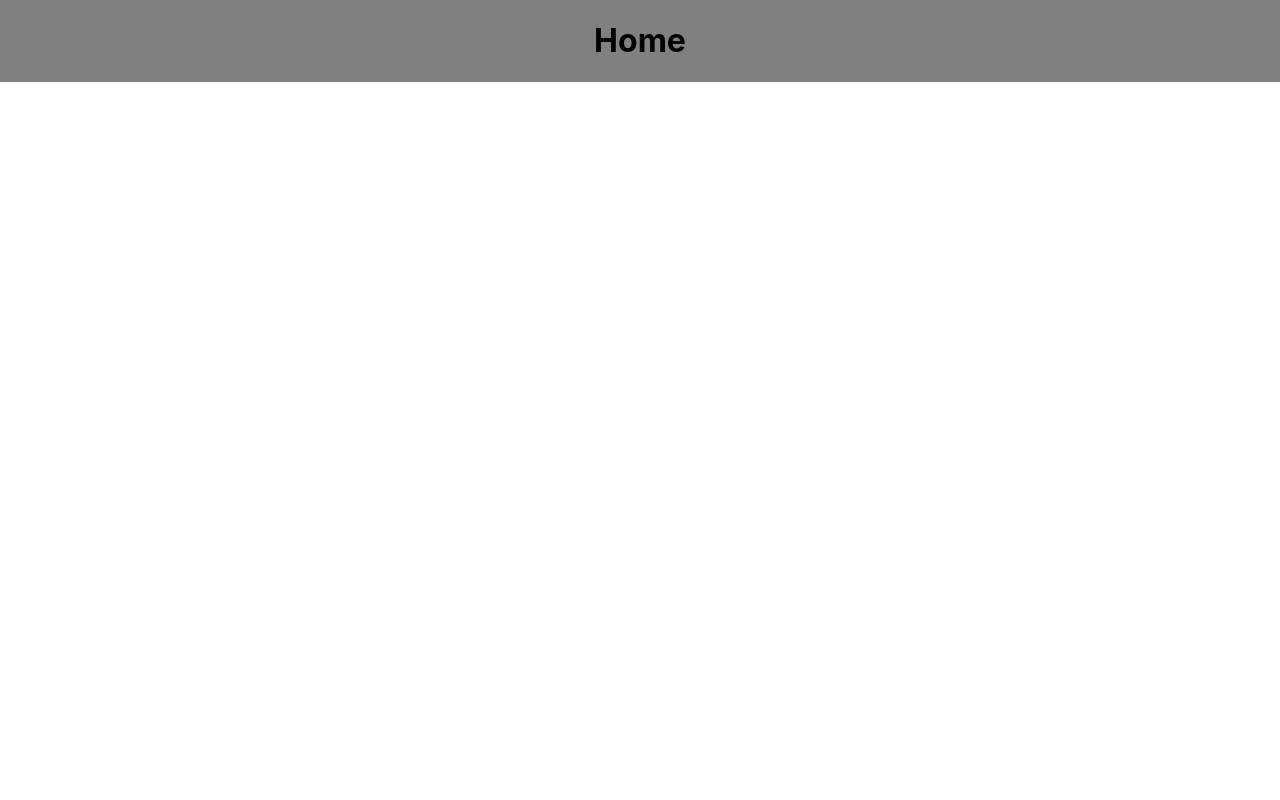
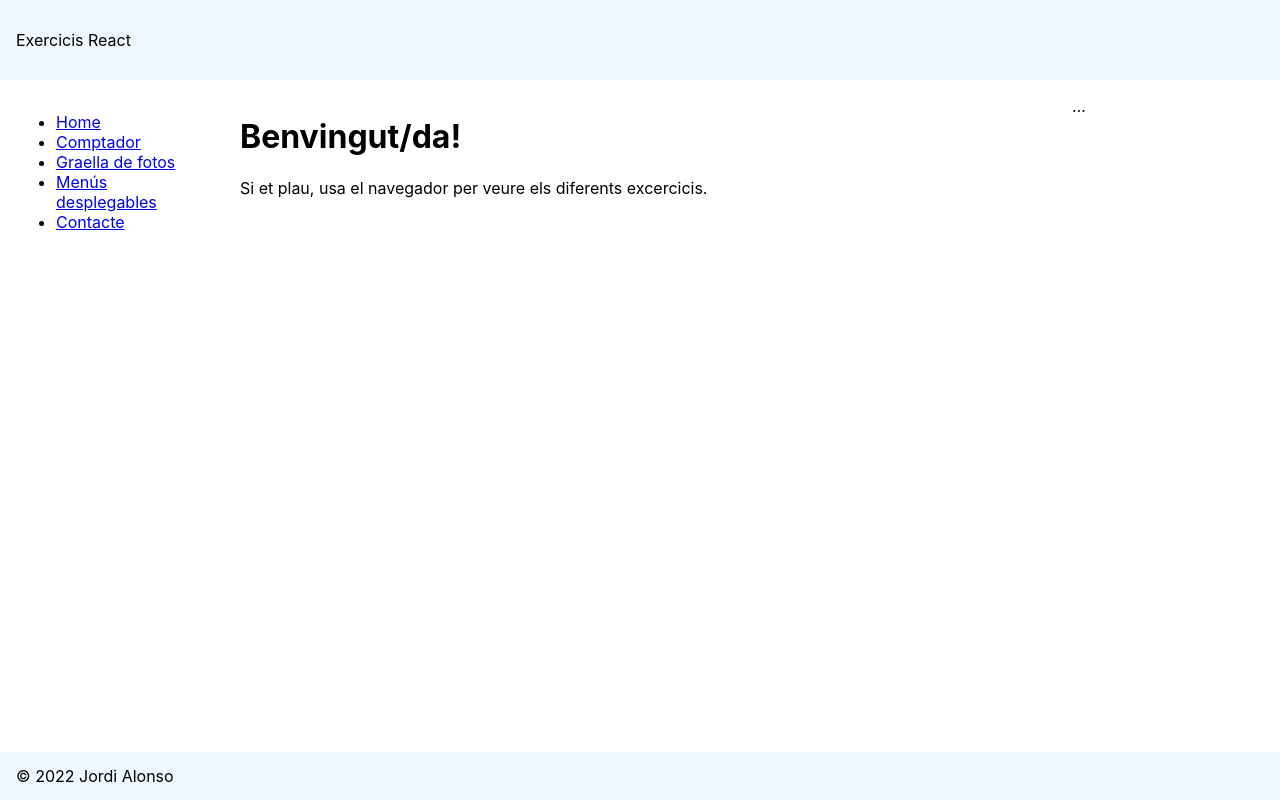
Before and after one commit to jordi3d/Exercicis, a React (Create React App) app: page / in a window 1280 px wide. Built offline with nearby package versions, Linux system fonts and the light colour scheme.

Commit message:
arreglat tema HOME

```diff
--- a/src/App.css
+++ b/src/App.css
@@ -1,8 +1,43 @@
-.App {
-    text-align: center;
+body,
+#root {
     display: flex;
-    flex-flow: row;
-    justify-content: center;
-    align-items: center;
-    background-color: gray;
+    min-height: 100vh;
+    flex-direction: column;
 }
+
+.HolyGrail-body {
+    display: flex;
+    flex: 1;
+}
+
+.HolyGrail-content {
+    flex: 1;
+}
+
+.HolyGrail-nav,
+.HolyGrail-ads {
+    /* 12em is the width of the columns */
+    flex: 0 0 12em;
+}
+
+.HolyGrail-nav {
+    /* put the nav on the left */
+    order: -1;
+}
+
+header,
+footer {
+    background-color: aliceblue;
+    line-height: 5rem;
+    padding: 0 1rem;
+}
+
+main,
+nav,
+aside {
+    padding: 1rem;
+}
+
+footer {
+    line-height: 3rem;
+}
--- a/src/App.js
+++ b/src/App.js
@@ -1,26 +1,23 @@
 import "./App.css";
 import { BrowserRouter, Routes, Route } from "react-router-dom";
+import Home from "./pages/Home";
 import Layout from "./pages/Layout";
-import Home from "./pages/Home";
-import Contact from "./pages/Contact";
 import NoPage from "./pages/NoPage";
 import llista from "./pages/llista";
 
 function App() {
   return (
-    <div className="App">
-      <BrowserRouter>
-        <Routes>
-          <Route path="/" element={<Layout />} />
+    <BrowserRouter>
+      <Routes>
+        <Route path="/" element={<Layout />}>
           <Route index element={<Home />} />
           {llista.map((item) => (
             <Route path={item.path} element={item.element} />
           ))}
-          <Route path="contact" element={<Contact />} />
           <Route path="*" element={<NoPage />} />
-        </Routes>
-      </BrowserRouter>
-    </div>
+        </Route>
+      </Routes>
+    </BrowserRouter>
   );
 }
 
--- a/src/Acordio.css
+++ b/src/pages/Acordio.css
@@ -1,8 +1,8 @@
-#acordio {
+#Acordio {
     background-color: red;
 }
 
-.entrada {
+.Acordio__entrada {
     background-color: blue;
     color: white;
     list-style: none;
@@ -11,8 +11,5 @@
     width: 120px;
     font-size: x-large;
     line-height: 1.5em;
-}
-
-li {
     cursor: pointer;
 }
--- a/src/Acordio.js
+++ b/src/pages/Acordio.js
@@ -73,18 +73,18 @@ export default function Acordio() {
     return true;
   }
   return (
-    <div id="acordio">
+    <div id="Acordio">
       <ul>
-        <li className="entrada" onClick={() => fesclick(0)}>
+        <li className="Acordio__entrada" onClick={() => fesclick(0)}>
           {menus[0]}
         </li>
-        <li className="entrada" onClick={() => fesclick(1)}>
+        <li className="Acordio__entrada" onClick={() => fesclick(1)}>
           {desplega0 && menus[1]}
         </li>
-        <li className="entrada" onClick={() => fesclick(2)}>
+        <li className="Acordio__entrada" onClick={() => fesclick(2)}>
           {desplega1 && menus[2]}
         </li>
-        <li className="entrada" onClick={() => fesclick(3)}>
+        <li className="Acordio__entrada" onClick={() => fesclick(3)}>
           {desplega2 && menus[3]}
         </li>
         {/*menus.map((n, index) => (
--- a/src/Comptador.css
+++ b/src/pages/Comptador.css
@@ -1,4 +1,4 @@
-#comptadorWindow {
+#Comptador {
     width: 250px;
     height: 300px;
     border: 1px solid black;
@@ -11,7 +11,7 @@
     margin: 40px;
 }
 
-#botoDisp {
+#Comptador__Disp {
     width: 160px;
     height: 38px;
     flex-direction: row;
@@ -28,7 +28,7 @@
     background-color: white;
 }
 
-#botoInc {
+#Comptador__Inc {
     background-color: wheat;
     width: 100px;
     height: 70px;
@@ -42,7 +42,7 @@
     font-size: x-large;
 }
 
-#botoDec {
+#Comptador__Dec {
     background-color: wheat;
     width: 100px;
     height: 70px;
@@ -56,7 +56,7 @@
     font-size: x-large;
 }
 
-#botoMes5 {
+#Comptador__Mes5 {
     background-color: wheat;
     width: 218px;
     height: 40px;
--- a/src/Comptador.js
+++ b/src/pages/Comptador.js
@@ -10,15 +10,15 @@ export default function Comptador() {
     return;
   }
   return (
-    <div id="comptadorWindow">
-      <div id="botoDisp">{counter}</div>
-      <button id="botoInc" onClick={() => incrementa(1)}>
+    <div id="Comptador">
+      <div id="Comptador__Disp">{counter}</div>
+      <button id="Comptador__Inc" onClick={() => incrementa(1)}>
         +1
       </button>
-      <button id="botoDec" onClick={() => incrementa(-1)}>
+      <button id="Comptador__Dec" onClick={() => incrementa(-1)}>
         -1
       </button>
-      <button id="botoMes5" onClick={() => incrementa(5)}>
+      <button id="Comptador__Mes5" onClick={() => incrementa(5)}>
         +5
       </button>
     </div>
--- a/src/pages/Contact.js
+++ b/src/pages/Contact.js
@@ -1,3 +1,8 @@
 export default function Contact() {
-  return <h1>Contact</h1>;
+  return (
+    <>
+      <h1>Contact</h1>
+      <p>Envia'm un email per contactar-me.</p>
+    </>
+  );
 }
--- a/src/Graella.css
+++ b/src/pages/Graella.css
@@ -1,40 +1,41 @@
-#graellaWindow {
+#Graella {
     display: flex;
-    align-items: center;
+    align-items: left;
     flex-flow: row wrap;
-    justify-content: space-evenly;
+    justify-content: left;
     gap: 20px 10px;
 }
 
-.foto {
+.Graella__foto {
     width: 200px;
-    flex-direction: row;
+    /*flex-direction: row;
     flex-flow: column wrap;
     flex-wrap: wrap;
-    flex-grow: 3;
-    align-content: flex-start;
+    flex-grow: 1;
+    align-content: flex-start;*/
 }
 
-#fons {
+#Graella__fons {
+    /*position: absolute;
+    top: 0px;
+    left: 0px;*/
+    display: flex;
+    align-items: left;
+    flex-flow: row wrap;
+    justify-content: left;
+    z-index: 1;
+    gap: 20px 10px;
+}
+
+#Graella__zoom {
     position: absolute;
     top: 0px;
     left: 0px;
-    z-index: 1;
-    display: flex;
-    align-items: center;
-    flex-flow: row wrap;
-    justify-content: space-evenly;
-    gap: 20px 10px;
-}
-
-#zoom {
-    position: absolute;
     height: 100%;
     width: 100%;
-    top: 0px;
-    left: 0px;
     background-image: url("https://via.placeholder.com/640x320");
     background-repeat: no-repeat;
+    background-color: white;
     z-index: 2;
     visibility: hidden;
 }
--- a/src/Graella.js
+++ b/src/pages/Graella.js
@@ -15,7 +15,7 @@ export default function Graella() {
     zooming ? setZooming(false) : setZooming(true);
     let cadena = "img[src='" + index.n + "']";
     let tmp = document.querySelector(cadena); /*Tinc tag <img>*/
-    let desti = document.getElementById("zoom");
+    let desti = document.getElementById("Graella__zoom");
     tmp = "url(" + index.n + ")";
     if (zooming) {
       desti.style.backgroundImage = tmp;
@@ -25,18 +25,22 @@ export default function Graella() {
   }
   function tanca() {
     setZooming(true);
-    let desti = document.getElementById("zoom");
+    let desti = document.getElementById("Graella__zoom");
     desti.style.backgroundImage = "url(https://via.placeholder.com/640x320)";
     desti.style.visibility = "hidden";
   }
 
   function imgList(photos) {
     return (
-      <div id="graella">
-        <div id="zoom" onClick={tanca}></div>
-        <div id="fons">
+      <div id="Graella">
+        <div id="Graella__zoom" onClick={tanca}></div>
+        <div id="Graella__fons">
           {photos.map((n) => (
-            <div className="foto" key={n} onClick={() => fesclick({ n })}>
+            <div
+              className="Graella__foto"
+              key={n}
+              onClick={() => fesclick({ n })}
+            >
               <img src={n} alt={n} width="200" />
             </div>
           ))}
@@ -45,5 +49,5 @@ export default function Graella() {
     );
   }
 
-  return <div id="graellaWindow">{imgList(fotos)}</div>;
+  return <>{imgList(fotos)}</>;
 }
--- a/src/pages/Home.js
+++ b/src/pages/Home.js
@@ -1,3 +1,8 @@
 export default function Home() {
-  return <h1>Home</h1>;
+  return (
+    <>
+      <h1>Benvingut/da!</h1>
+      <p>Si et plau, usa el navegador per veure els diferents excercicis.</p>
+    </>
+  );
 }
--- a/src/pages/Layout.js
+++ b/src/pages/Layout.js
@@ -1,19 +1,29 @@
 import { Outlet, Link } from "react-router-dom";
+import llista from "./llista";
 
 export default function Layout() {
   return (
     <>
-      <nav>
+      <header>Exercicis React</header>
+      <div className="HolyGrail-body">
+        <main className="HolyGrail-content">
+          <Outlet />
+        </main>
+        <nav className="HolyGrail-nav">
           <ul>
             <li>
               <Link to="/">Home</Link>
             </li>
+            {llista.map((item) => (
               <li>
-            <Link to="/contact">Contact</Link>
+                <Link to={item.path}>{item.titol}</Link>
               </li>
+            ))}
           </ul>
         </nav>
-      <Outlet />
+        <aside className="HolyGrail-ads">…</aside>
+      </div>
+      <footer>&copy; 2022 Jordi Alonso</footer>
     </>
   );
 }
```
Also changed, not shown: src/pages/llista.js (+5 -6 lines). Lines whose indentation alone changed are shown as unchanged.
